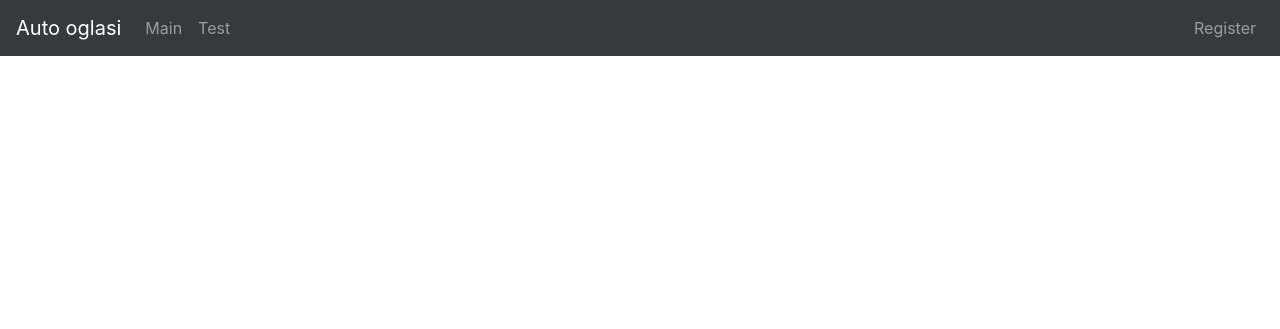
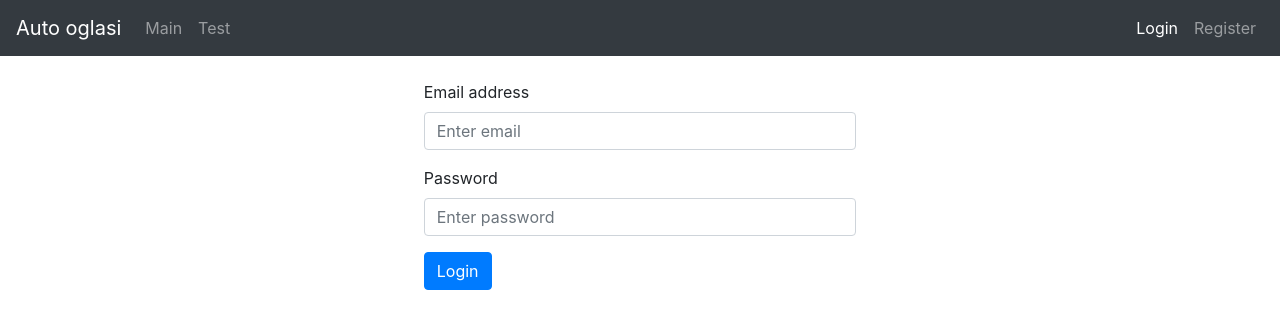
Before and after one commit to mbackonja/auto-oglasi, a Flask app: page /login in a window 1280 px wide. Shown: the top 329 px of the page. Run offline with Flask 2, Linux system fonts and the light colour scheme; some libraries are stand-ins or nearby versions.

Commit message:
Login implemented

```diff
--- a/app/client/static/js/app.js
+++ b/app/client/static/js/app.js
@@ -14,6 +14,14 @@ app.config(($routeProvider, $locationProvider) => {
         }
       }
     })
+    .when('/login', {
+      templateUrl: 'client/static/partials/auth/login.component.html',
+      resolve: {
+        'auth': (ActiveUserService) => {
+          return ActiveUserService.hasAccess('guest')
+        }
+      }
+    })
 
   $locationProvider.html5Mode(true)
 })
--- a/app/client/static/partials/auth/auth.controller.js
+++ b/app/client/static/partials/auth/auth.controller.js
@@ -5,6 +5,11 @@ app.controller('AuthController', ['$scope', '$http', '$location', 'ActiveUserSer
     email: '',
     password: '',
     passwordAgain: ''
+  }
+
+  $scope.loginData = {
+    email: '',
+    password: ''
   }
 
   $scope.register = () => {
@@ -18,4 +23,13 @@ app.controller('AuthController', ['$scope', '$http', '$location', 'ActiveUserSer
       swal('Error!', error.data.message, 'error')
     })
   }
+
+  $scope.login = () => {
+    $http.post('/api/login', $scope.loginData).then((response) => {
+      ActiveUserService.setActiveUser(response.data)
+      $location.path('/')
+    }).catch((error) => {
+      swal('Error!', error.data.message, 'error')
+    })
+  }
 }])
--- /dev/null
+++ b/app/client/static/partials/auth/login.component.html
@@ -0,0 +1,17 @@
+<div class="container" ng-controller="AuthController">
+  <div class="row justify-content-center">
+    <div class="col-md-5">
+      <form ng-submit="login()">
+        <div class="form-group">
+          <label for="email">Email address</label>
+          <input type="email" class="form-control" id="email" placeholder="Enter email" ng-model="loginData.email" required>
+        </div>
+        <div class="form-group">
+          <label for="password">Password</label>
+          <input type="password" class="form-control" id="password" placeholder="Enter password" ng-model="loginData.password" required>
+        </div>
+        <button type="submit" class="btn btn-primary">Login</button>
+      </form>
+    </div>
+  </div>
+</div>
--- a/app/client/templates/index.html
+++ b/app/client/templates/index.html
@@ -27,6 +27,9 @@
         </li>
       </ul>
       <ul class="navbar-nav">
+          <li class="nav-item" ng-if="!isLogged()">
+              <a class="nav-link" ng-class="{ active: isActive('/login')}" href="/login">Login</a>
+            </li>
         <li class="nav-item" ng-if="!isLogged()">
           <a class="nav-link" ng-class="{ active: isActive('/register')}" href="/register">Register</a>
         </li>
```
Also changed, not shown: app/client/__init__.py (+28 -1 lines).
